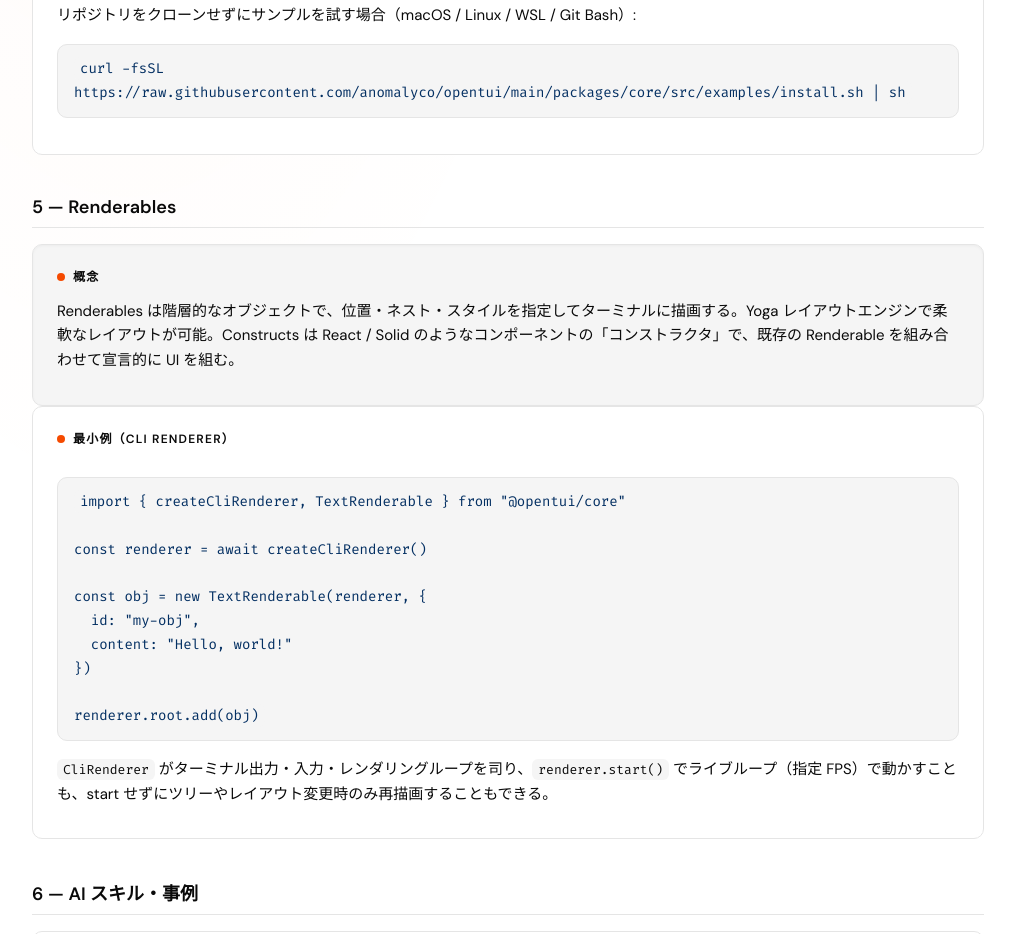
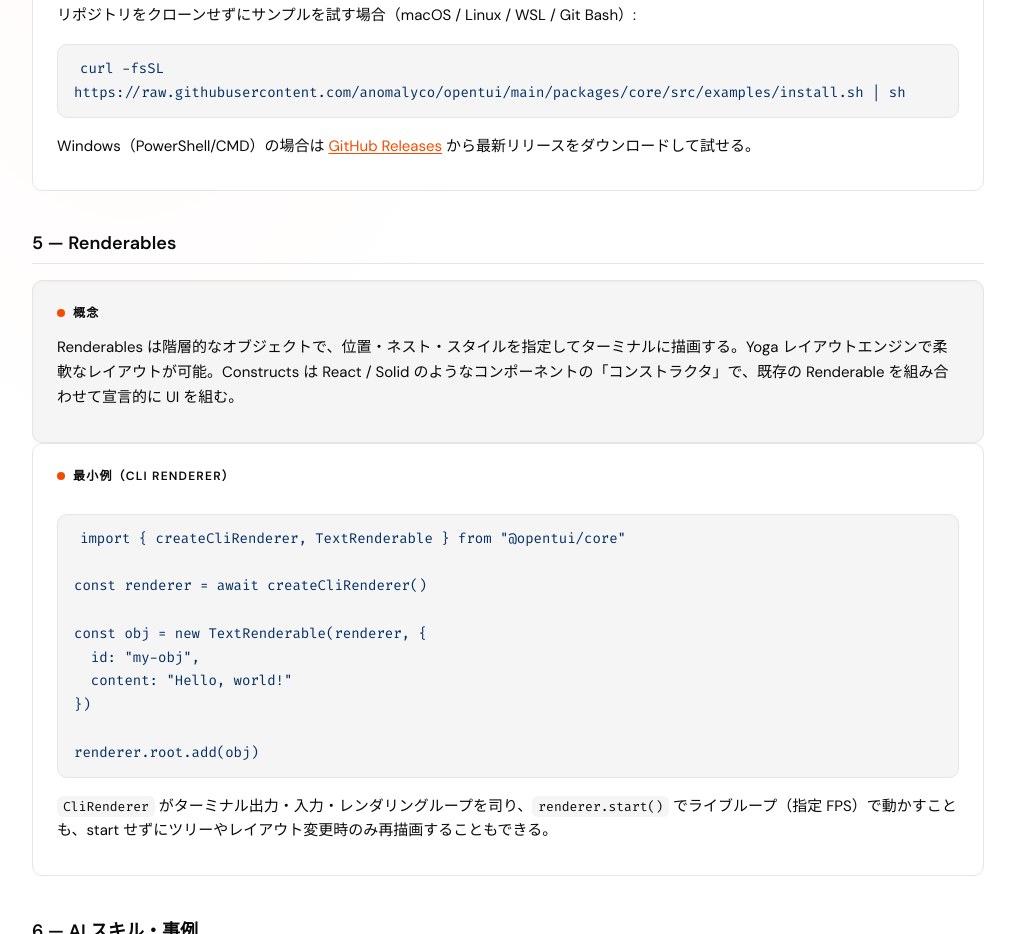
Before and after one commit to 53able/docs-site, a plain HTML site: page docs/opentui.html in a window 1280 px wide. Shown: the part 1630-2564 px from the top of the page, without its empty margins (256-1271 px from the left). Drawn offline with Linux system fonts and the light colour scheme.

Commit message:
docs: OpenTUI ビジュアル解説の Unfurl コメント追加と repos 準拠の追記

```diff
--- a/docs/opentui.html
+++ b/docs/opentui.html
@@ -5,11 +5,13 @@
   <meta name="viewport" content="width=device-width, initial-scale=1.0">
   <title>OpenTUI — Zig ネイティブのターミナル UI コア</title>
   <meta name="description" content="Zig ネイティブのターミナル UI コア OpenTUI の紹介。">
+  <!-- Unfurl: Open Graph -->
   <meta property="og:type" content="article">
   <meta property="og:locale" content="ja_JP">
   <meta property="og:title" content="OpenTUI — Zig ネイティブのターミナル UI コア">
   <meta property="og:description" content="Zig ネイティブのターミナル UI コア OpenTUI の紹介。">
   <meta property="og:url" content="https://tadano-go.github.io/docs-site/docs/opentui.html">
+  <!-- Unfurl: Twitter Card -->
   <meta name="twitter:card" content="summary">
   <meta name="twitter:title" content="OpenTUI — Zig ネイティブのターミナル UI コア">
   <meta name="twitter:description" content="Zig ネイティブのターミナル UI コア OpenTUI の紹介。">
@@ -266,6 +268,7 @@ bun run src/examples/index.ts</code></pre>
     <div class="ve-code-block">
       <pre><code>curl -fsSL https://raw.githubusercontent.com/anomalyco/opentui/main/packages/core/src/examples/install.sh | sh</code></pre>
     </div>
+    <p>Windows（PowerShell/CMD）の場合は <a href="https://github.com/anomalyco/opentui/releases/latest" target="_blank" rel="noopener">GitHub Releases</a> から最新リリースをダウンロードして試せる。</p>
   </div>
 
   <section id="renderables" class="sec-head">5 — Renderables</section>
```
